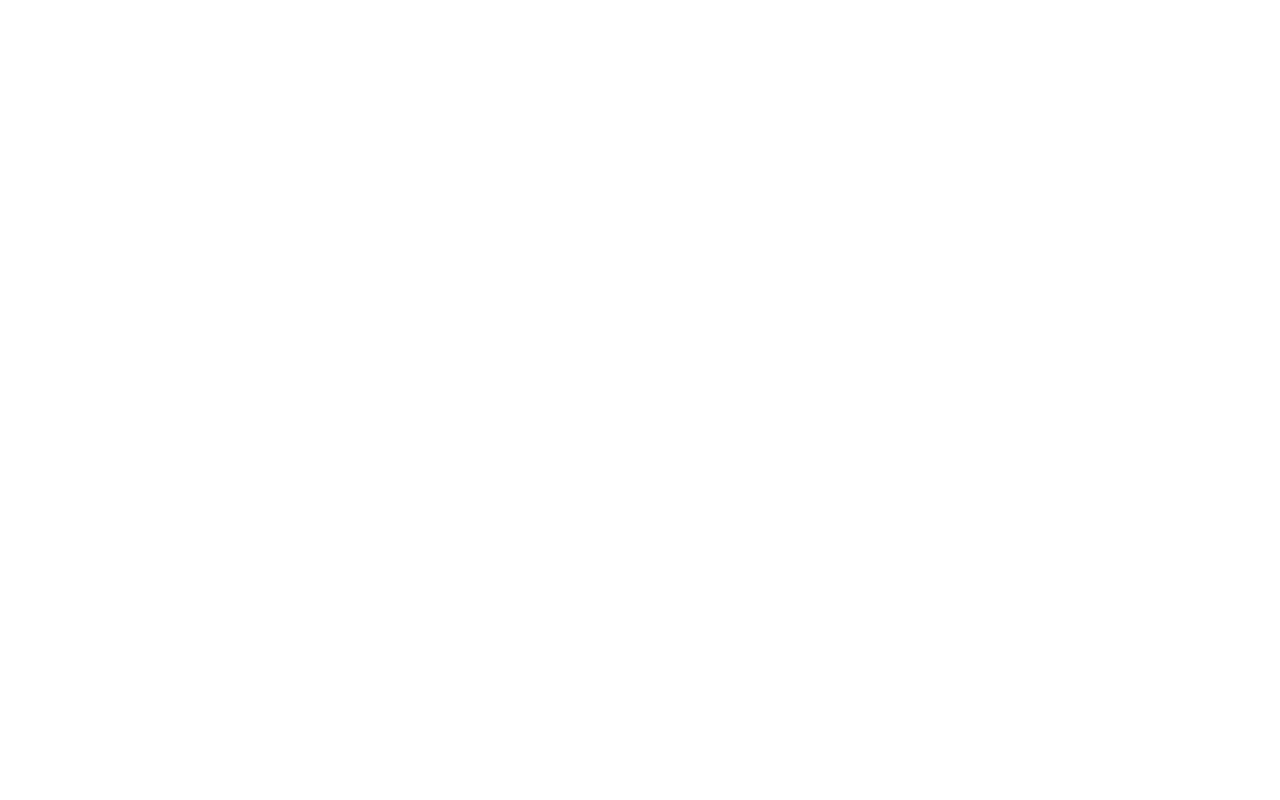
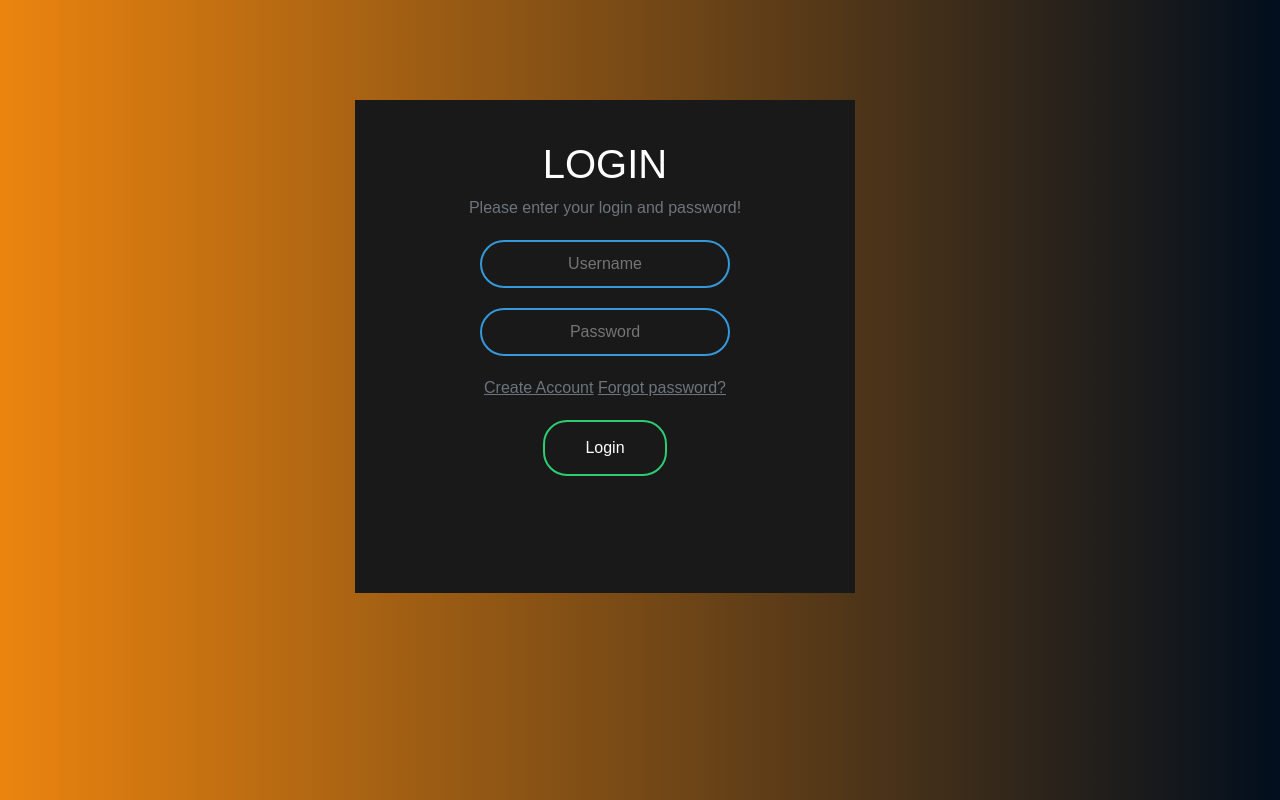
Before and after one commit to grynfox/ProjetoEldorado, a plain HTML site: page index.html in a window 1280 px wide. Drawn offline with nearby package versions, Linux system fonts and the light colour scheme.

Commit message:
LoginScreen
Creating a login screen

```diff
--- a/index.html
+++ b/index.html
@@ -4,7 +4,61 @@
     <meta charset="UTF-8" />
     <meta http-equiv="X-UA-Compatible" content="IE=edge" />
     <meta name="viewport" content="width=device-width, initial-scale=1.0" />
-    <title>Projeto</title>
+    <title>EldoradoFlix</title>
+    <link
+      rel="stylesheet"
+      href="https://maxcdn.bootstrapcdn.com/bootstrap/4.0.0/css/bootstrap.min.css"
+    />
+    <link
+      rel="stylesheet"
+      href="https://stackpath.bootstrapcdn.com/bootstrap/4.0.0/js/bootstrap.bundle.min.js"
+    />
+    <link
+      rel="stylesheet"
+      href="https://stackpath.bootstrapcdn.com/bootstrap/4.0.0/js/bootstrap.bundle.min.js"
+    />
+    <link
+      rel="stylesheet"
+      href="https://cdnjs.cloudflare.com/ajax/libs/jquery/3.2.1/jquery.min.js"
+    />
+    <link rel="stylesheet" href="style.css" />
   </head>
-  <body></body>
+  <body>
+    <div class="container">
+      <div class="row">
+        <div class="col-md-6">
+          <div class="card">
+            <form onsubmit="event.preventDefault()" class="box">
+              <h1>Login</h1>
+              <p class="text-muted">Please enter your login and password!</p>
+              <input type="text" name="" placeholder="Username" />
+              <input type="password" name="" placeholder="Password" />
+              <a class="forgot text-muted" href="#">Create Account</a>
+              <a class="forgot text-muted" href="#">Forgot password?</a>
+              <input type="submit" name="" value="Login" href="#" />
+              <div class="col-md-12">
+                <ul class="social-network social-circle">
+                  <li>
+                    <a href="#" class="icoFacebook" title="Facebook"
+                      ><i class="fab fa-facebook-f"></i
+                    ></a>
+                  </li>
+                  <li>
+                    <a href="#" class="icoTwitter" title="Twitter"
+                      ><i class="fab fa-twitter"></i
+                    ></a>
+                  </li>
+                  <li>
+                    <a href="#" class="icoGoogle" title="Google +"
+                      ><i class="fab fa-google-plus"></i
+                    ></a>
+                  </li>
+                </ul>
+              </div>
+            </form>
+          </div>
+        </div>
+      </div>
+    </div>
+  </body>
 </html>
--- /dev/null
+++ b/style.css
@@ -0,0 +1,138 @@
+body {
+  margin: 0;
+  padding: 0;
+  font-family: sans-serif;
+  background: linear-gradient(to right, #eb840f, #010e1d);
+}
+
+.card {
+  margin-bottom: 20px;
+  border: none;
+}
+
+.box {
+  width: 500px;
+  padding: 40px;
+  position: absolute;
+  top: 50%;
+  left: 50%;
+  background: #191919;
+  text-align: center;
+  transition: 0.25s;
+  margin-top: 100px;
+}
+
+.box input[type='text'],
+.box input[type='password'] {
+  border: 0;
+  background: none;
+  display: block;
+  margin: 20px auto;
+  text-align: center;
+  border: 2px solid #3498db;
+  padding: 10px 10px;
+  width: 250px;
+  outline: none;
+  color: white;
+  border-radius: 24px;
+  transition: 0.25s;
+}
+
+.box h1 {
+  color: white;
+  text-transform: uppercase;
+  font-weight: 500;
+}
+
+.box input[type='text']:focus,
+.box input[type='password']:focus {
+  width: 300px;
+  border-color: #2ecc71;
+}
+
+.box input[type='submit'] {
+  border: 0;
+  background: none;
+  display: block;
+  margin: 20px auto;
+  text-align: center;
+  border: 2px solid #2ecc71;
+  padding: 14px 40px;
+  outline: none;
+  color: white;
+  border-radius: 24px;
+  transition: 0.25s;
+  cursor: pointer;
+}
+
+.box input[type='submit']:hover {
+  background: #2ecc71;
+}
+
+.forgot {
+  text-decoration: underline;
+}
+
+ul.social-network {
+  list-style: none;
+  display: inline;
+  margin-left: 0 !important;
+  padding: 0;
+}
+
+ul.social-network li {
+  display: inline;
+  margin: 0 5px;
+}
+
+.social-network a.icoFacebook:hover {
+  background-color: #3b5998;
+}
+
+.social-network a.icoTwitter:hover {
+  background-color: #33ccff;
+}
+
+.social-network a.icoGoogle:hover {
+  background-color: #bd3518;
+}
+
+.social-network a.icoFacebook:hover i,
+.social-network a.icoTwitter:hover i,
+.social-network a.icoGoogle:hover i {
+  color: #fff;
+}
+
+a.socialIcon:hover,
+.socialHoverClass {
+  color: #44bcdd;
+}
+
+.social-circle li a {
+  display: inline-block;
+  position: relative;
+  margin: 0 auto 0 auto;
+  border-radius: 50%;
+  text-align: center;
+  width: 50px;
+  height: 50px;
+  font-size: 20px;
+}
+
+.social-circle li i {
+  margin: 0;
+  line-height: 50px;
+  text-align: center;
+}
+
+.social-circle li a:hover i,
+.triggeredHover {
+  transform: rotate(360deg);
+  transition: all 0.2s;
+}
+
+.social-circle i {
+  color: #fff;
+  transition: all 0.8s;
+  transition: all 0.8s;
+}
```
